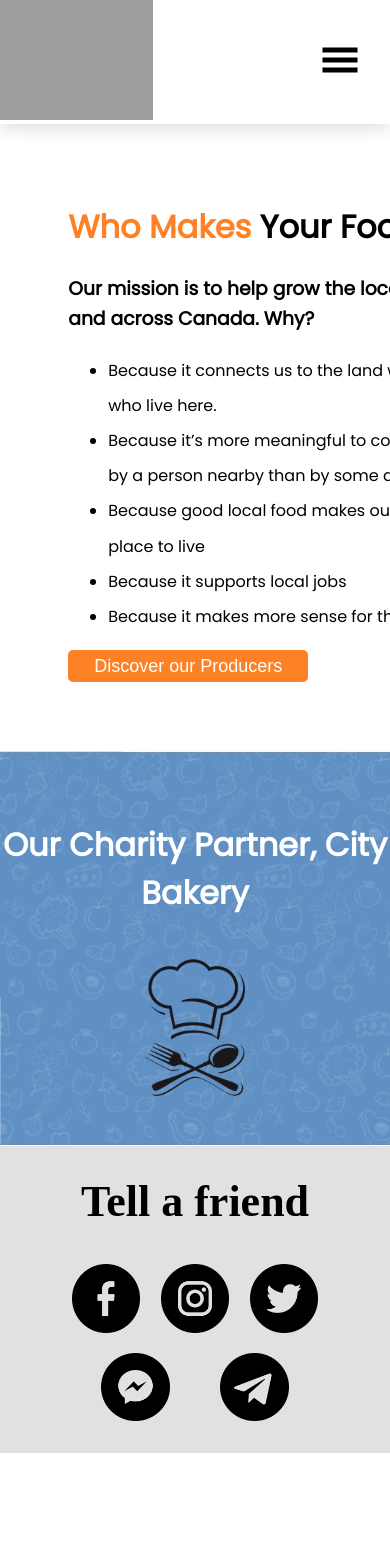
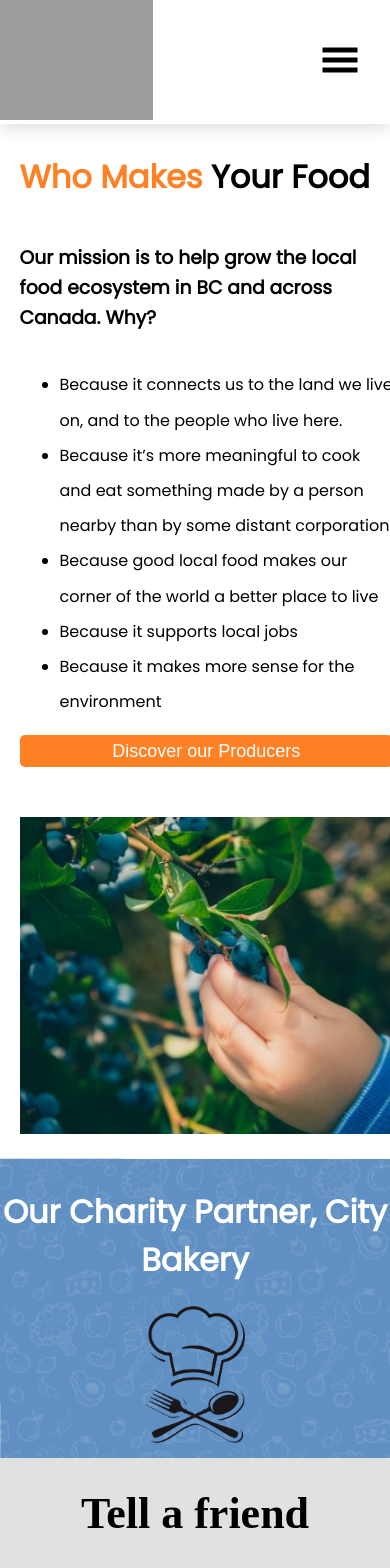
Before and after one commit to SzucsJuan21/proyectogrupal, a React (Create React App) app: page / in a window 390 px wide. Shown: the top 1568 px of the page. Before the commit the page ends 1453 px from the top, so only its background shows below. Built offline with nearby package versions, Linux system fonts and the light colour scheme; grey boxes are pictures that could not be loaded.

Commit message:
se modificaron MainContainer y SubSection haciendolos mobile first y responsive

```diff
--- a/src/Componentes/Banner Info/BannerInfo.js
+++ b/src/Componentes/Banner Info/BannerInfo.js
@@ -1,21 +1,16 @@
 import React from "react";
 import Boton from "../Utilidades/Boton";
 import logo from "../Banner Info/img/logo.png";
-import background from '../Banner Info/img/background.jpg'
+import background from "../Banner Info/img/background.jpg";
+import styled from "styled-components";
 
 const BannerInfo = (props) => {
   return (
-    <div
-      style={{
-        width: "100%",
-        height: "395px",
-        backgroundImage: `url(${background})`
-      }}
-    >
+    <Container>
       <h1
         style={{
           textAlign: "center",
-          paddingTop: "70px",
+          paddingTop: "30px",
           color: "white",
           fontFamily: "Poppins, sans-serif",
         }}
@@ -25,23 +20,21 @@ const BannerInfo = (props) => {
       <img
         style={{
           width: "100px",
-          display: 'block',
-          marginLeft: 'auto',
-          marginRight: 'auto',
-          paddingTop: '20px'
+          display: "block",
+          marginLeft: "auto",
+          marginRight: "auto",
         }}
         src={logo}
       ></img>
-      <div
-        style={{
-          position: "relative",
-          paddingLeft: "830px",
-          paddingTop: "30px",
-        }}
-      >
-        <Boton color="#FF8126" colorHover="#D96817" texto="Discover our Producers" />
-      </div>
-    </div>
+    </Container>
   );
 };
+
+const Container = styled.div`
+  width: 100%;
+  height: 300px;
+  background-image: url(${background});
+  align-items: center;
+`;
+
 export default BannerInfo;
--- a/src/Componentes/Seccion info/MainContainer.js
+++ b/src/Componentes/Seccion info/MainContainer.js
@@ -2,21 +2,11 @@ import React from "react";
 import SubSection from "./SubSection";
 import img1 from "../Seccion info/img/img1.jpg";
 import Boton from "../Utilidades/Boton";
+import styled from "styled-components";
 
 const MainContainer = () => {
   return (
-    <div
-      style={{
-        width: "65%",
-        height: "600px",
-        margin: "auto",
-        display: "grid",
-        gridTemplateColumns: "auto auto",
-        justifyContent: "space-between",
-        borderRadius: "5px",
-        alignItems: "center",
-      }}
-    >
+    <Container>
       <SubSection>
         <h1
           style={{
@@ -39,6 +29,8 @@ const MainContainer = () => {
         <ul
           style={{
             lineHeight: "220%",
+
+
           }}
         >
           <li>
@@ -62,15 +54,45 @@ const MainContainer = () => {
         <img
           style={{
             objectFit: "fill",
-            width: "100%",
-            height: "100%",
           }}
           src={img1}
         ></img>
-      </SubSection>
+        </SubSection>
 
-    </div>
+
+    </Container>
   );
 };
 
+const Container = styled.div `
+width: 90%;
+height: 110vh;
+margin: auto;
+display: grid;
+grid-template-rows: 90%, auto;
+border-radius: 5px;
+margin-bottom: 100px;
+
+@media (min-width: 620px) {
+  height: 130vh;
+ margin: 20px
+}
+@media (min-width: 900px) {
+  height: 150vh;
+ margin: 20px;
+
+}
+
+@media (min-width: 1260px) {
+  width: 80%;
+  height: 600px;
+  display: grid;
+  grid-template-columns: auto auto;
+  border-radius: 5px;
+  align-items: center;
+  margin: auto;
+  padding-bottom: 25px
+};
+`
+
 export default MainContainer;
--- a/src/Componentes/Seccion info/SubSection.js
+++ b/src/Componentes/Seccion info/SubSection.js
@@ -1,17 +1,32 @@
 import React from "react";
+import styled from "styled-components";
 
 const SubSection = (props) => {
-    return (
-      <div style={{
-         width: "570px",
-         height: "500px",
-         fontFamily: "Poppins, sans-serif",
-         lineHeight: "1.6",
-        }}>
-            {props.children}
-        </div>
-    )
-}
+  return <Container>{props.children}</Container>;
+};
+
+const Container = styled.div`
+  width: 90%;
+  margin-bottom: 50px;
+  font-family: Poppins, sans-serif;
+  line-height: 1.6;
+  text-align: left;
+  display: flex;
+  flex-direction: column;
+
+  @media (min-width: 1260px) {
+    width: 640px;
+    height: 600px;
+    font-family: Poppins, sans-serif;
+    line-height: 1.6;
+    display: flex;
+    justify-content: space-around;
+    margin: 10px;
 
 
+  }
+  @media (min-width: 620px) {
+
+  }
+`;
 export default SubSection;
```
